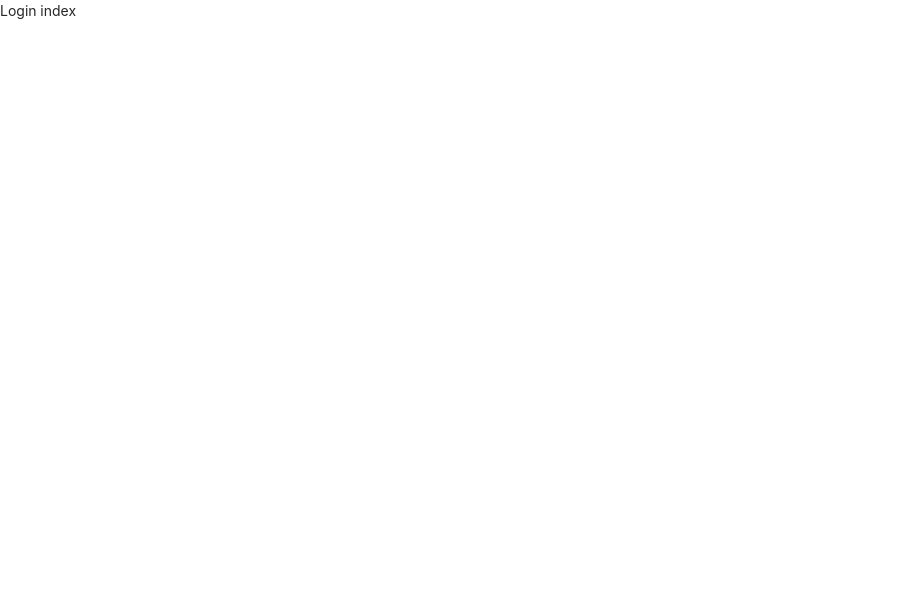
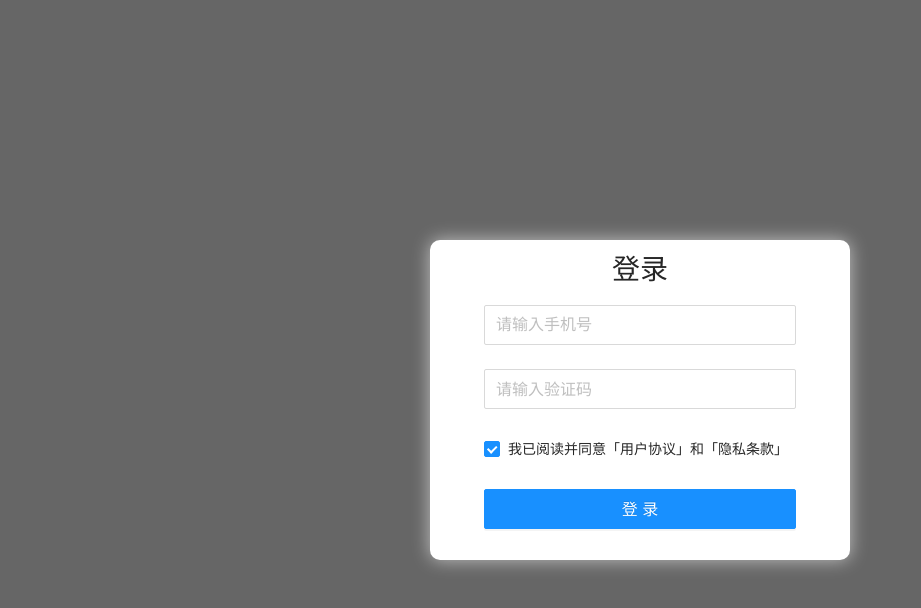
Before and after one commit to YihaoCCC/react-learn, a React (Create React App) app: page /login in a window 1280 px wide. Shown: the top 608 px of the page, without its empty margins (0-921 px from the left). Built offline with nearby package versions, Linux system fonts and the light colour scheme.

Commit message:
✨ feat(登录): 登录及axios

```diff
--- a/package.json
+++ b/package.json
@@ -8,6 +8,7 @@
     "@testing-library/user-event": "^13.5.0",
     "animate.css": "^4.1.1",
     "antd": "^4.23.2",
+    "axios": "^0.27.2",
     "classnames": "^2.3.1",
     "mobx": "^6.6.1",
     "mobx-react-lite": "^3.4.0",
--- a/src/newApp/Layout/index.js
+++ b/src/newApp/Layout/index.js
@@ -27,16 +27,17 @@ export default function App() {
     return (
         <>
             <Layout style={{height:"100vh"}}>
-                <Header className="header">
-                    <div className="logo" />
+                <Header className="header" >
+                    <div className="logo" style={{width:'200px'}} />
                     <Menu theme="dark" mode="horizontal" defaultSelectedKeys={['2']} items={items1} />
                 </Header>
-                <Layout>
-                    <Sider width={200}  theme='dark'>
+                <Layout >
+                    <Sider width={200} >
                         <Menu
+                            theme='dark'
                             mode="inline"
                             defaultSelectedKeys={['1']}
-                            defaultOpenKeys={['sub1']}
+                            defaultOpenKeys={['sub1','sub2','sub3']}
                             style={{
                                 height: '100%',
                                 borderRight: 0,
--- a/src/newApp/Login/index.js
+++ b/src/newApp/Login/index.js
@@ -1,7 +1,61 @@
+import './login.scss';
+import { Button, Checkbox, Form, Input } from 'antd';
+
 export default function Login() {
+    const onFinish = (values) => {
+        console.log('Success:', values);
+    };
+
+    const onFinishFailed = (errorInfo) => {
+        console.log('Failed:', errorInfo);
+    };
     return (
-        <>
-            Login index
-        </>
+        <div className="login">
+            <div className="loginForm">
+                <h1>登录</h1>
+                <Form
+                     onFinish={ onFinish }
+                     initialValues={{
+                        remember: true,
+                      }}
+                >
+                    <Form.Item
+                        name="mobile"
+                        rules={[
+                          {
+                            pattern: /^1[3-9]\d{9}$/,
+                            message: '手机号码格式不对',
+                            validateTrigger: 'onBlur'
+                          },
+                          { required: true, message: '请输入手机号' }
+                        ]}
+                    >
+                        <Input size="large" placeholder="请输入手机号" />
+                    </Form.Item>
+                    <Form.Item
+                        name="code"
+                        rules={[
+                          { len: 6, message: '验证码6个字符', validateTrigger: 'onBlur' },
+                          { required: true, message: '请输入验证码' }
+                        ]}
+                    >
+                        <Input size="large" placeholder="请输入验证码" />
+                    </Form.Item>
+                    <Form.Item
+                        name='remember'
+                        valuePropName="checked"
+                    >
+                        <Checkbox className="login-checkbox-label">
+                        我已阅读并同意「用户协议」和「隐私条款」
+                        </Checkbox>
+                    </Form.Item>
+                    <Form.Item>
+                        <Button type="primary" htmlType="submit" size="large" block>
+                        登录
+                        </Button>
+                    </Form.Item>
+                </Form>
+            </div>
+        </div>
     )
 }
--- /dev/null
+++ b/src/newApp/Login/login.scss
@@ -0,0 +1,22 @@
+.login {
+    width: 100%;
+    height: 100vh;
+    background-color: rgba(0,0,0,.6);
+    display: flex;
+    align-items: center;
+    justify-content: center;
+    .loginForm {
+        width: 30em;
+        height: 20rem;
+        background-color: #fff;
+        border-radius: 10px;
+        box-shadow: 0 0 18px rgba(255,255,255,.6);
+        color: #666;
+        padding: 1rem 2rem;
+        display: flex;
+        align-items: center;
+        justify-content: center;
+        flex-direction: column;
+
+    }
+}
```
Also changed, not shown: src/newApp/request/index.js (added, +25 -0 lines), 1 other file (tests, documents, lock files or other folders).
